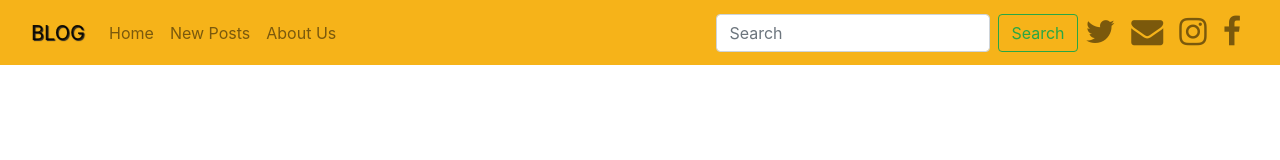
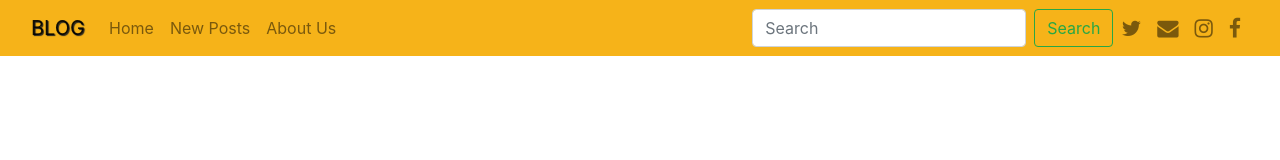
Before and after one commit to PriyanshiChandra/module3, a plain HTML site: page index.htm in a window 1280 px wide. Drawn offline with nearby package versions, Linux system fonts and the light colour scheme.

Commit message:
Update index.htm

```diff
--- a/index.htm
+++ b/index.htm
@@ -39,22 +39,22 @@
                 <ul  class="navbar-nav ">
                   <li class="nav-item">
                     <a class="nav-link" href="https://twitter.com/Priyanshi2810">
-                      <span><i class="fa fa-twitter fa-2x"></i></span>
+                      <span><i class="fa fa-twitter fa-lg"></i></span>
                     </a>
                   </li class="nav-item">
                   <li class="nav-item">
                     <a class="nav-link" href="https://www.chandrapriyanshi@gmail.com">
-                      <span><i class="fa fa-envelope fa-2x"></i></span>
+                      <span><i class="fa fa-envelope fa-lg"></i></span>
                     </a>
                   </li>
                   <li class="nav-item">
                     <a class="nav-link" href="https://www.instagram.com/priyanshi.chandra/">
-                      <span><i class="fa fa-instagram fa-2x"></i></span>
+                      <span><i class="fa fa-instagram fa-lg"></i></span>
                     </a>
                   </li>
                   <li class="nav-item">
                     <a class="nav-link" href="https://www.facebook.com/priyanshi.chandra.16/">
-                      <span><i class="fa fa-facebook fa-2x"></i></span>
+                      <span><i class="fa fa-facebook fa-lg"></i></span>
                     </a>
                   </li>
                 </ul>
```
